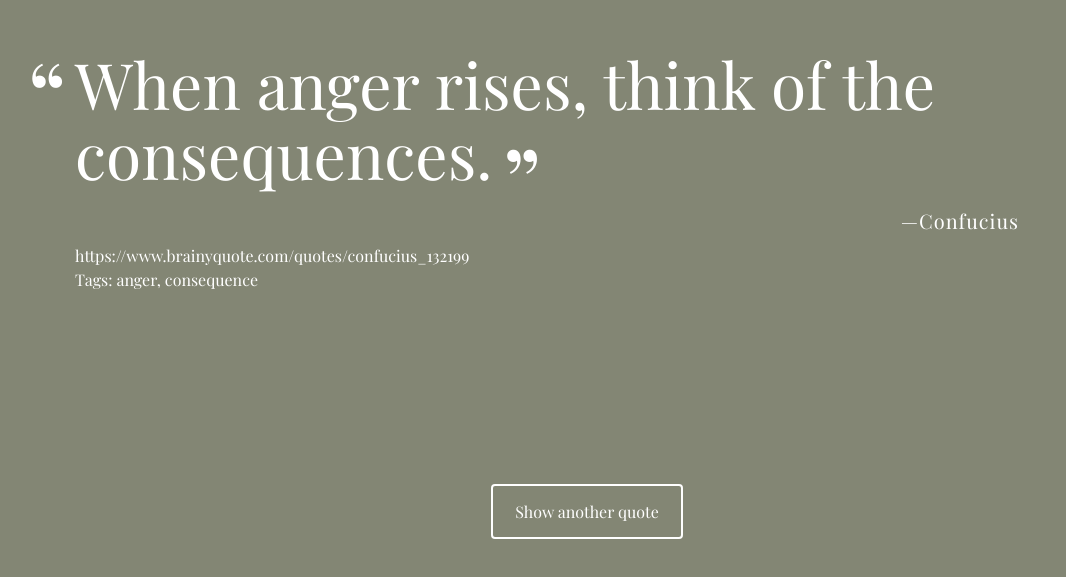
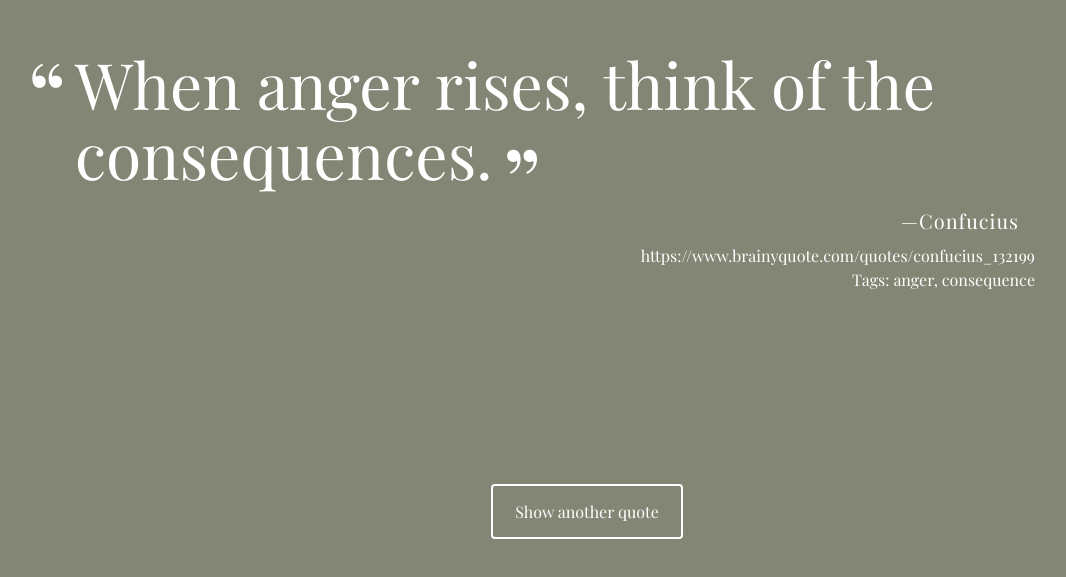
Before and after one commit to ZTMowrer947/FSJSRandomQuoteGenerator, a plain HTML site: page index.html in a window 1280 px wide. Shown: the part 111-688 px from the top of the page, without its empty margins (53-1119 px from the left). Drawn offline with nearby package versions, Linux system fonts and the light colour scheme; a web font is replaced by a local one.

Commit message:
Add styles to align tags and location to right side

```diff
--- a/css/styles.css
+++ b/css/styles.css
@@ -77,6 +77,11 @@ body {
   color: lightgray;
 }
 
+.tags, .location {
+  text-align: right;
+  margin-right: 4em;
+}
+
 #loadQuote {
   position: fixed;
   width: 12em;
```
